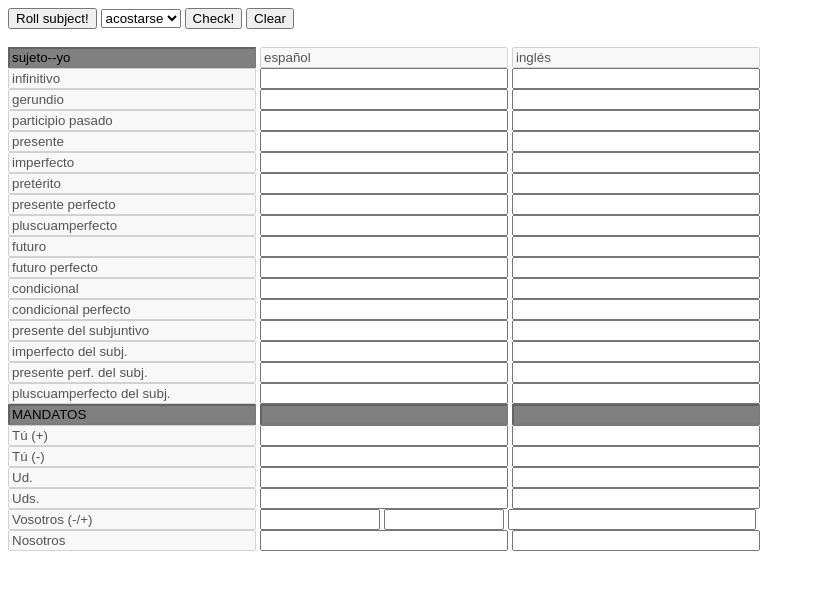
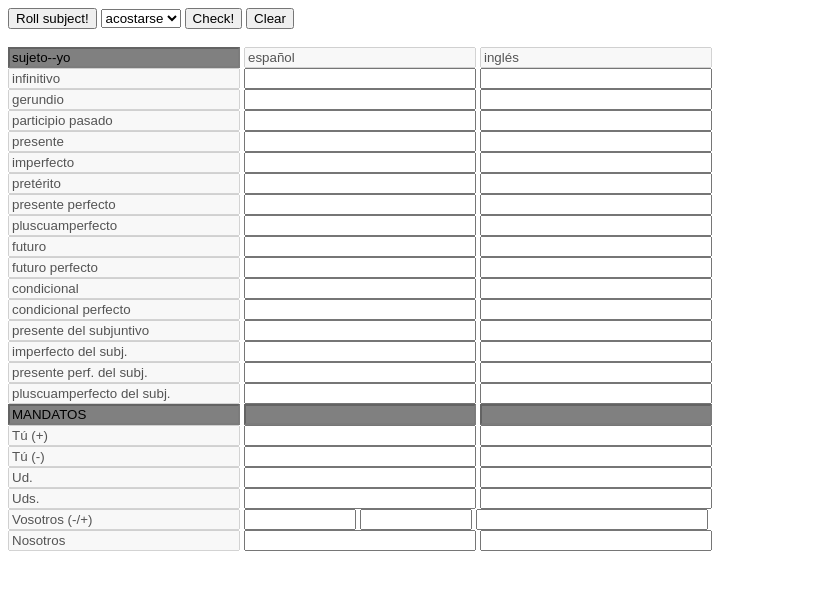
Before and after one commit to jtsag/tabladeverbos, a plain HTML site: page index.html in a window 1280 px wide. Shown: the whole page, without its empty margins (0-815 px from the left). Drawn offline with Linux system fonts and the light colour scheme.

Commit message:
Update VC_style.css

```diff
--- a/VC_style.css
+++ b/VC_style.css
@@ -3,14 +3,14 @@
     width:100vw
 }
 .chart input {
-    width:30%;
+    width:28%;
 }
 
 #vos_one_spanish {
-    width:14%;
+    width:13%;
 }
 #vos_two_spanish {
-    width:14%;
+    width:13%;
 }
 
 #mandato_header {
```
